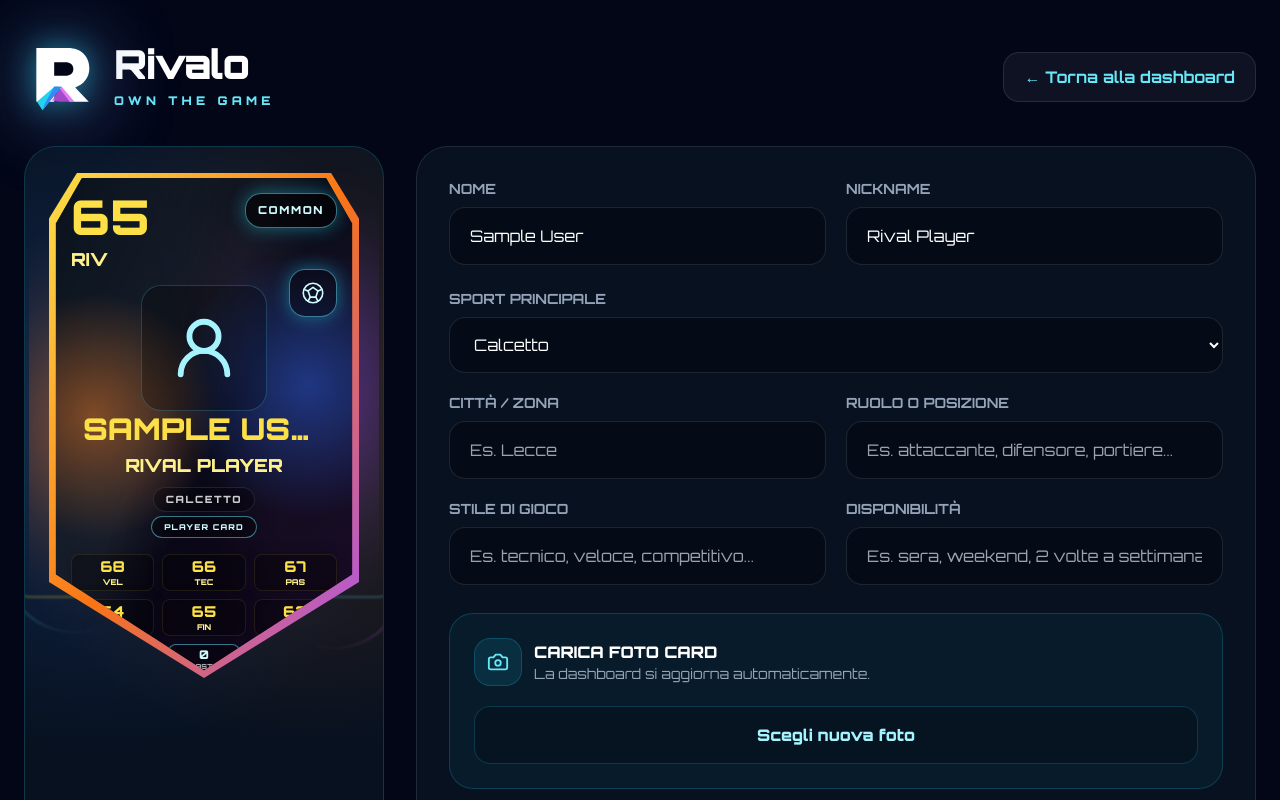
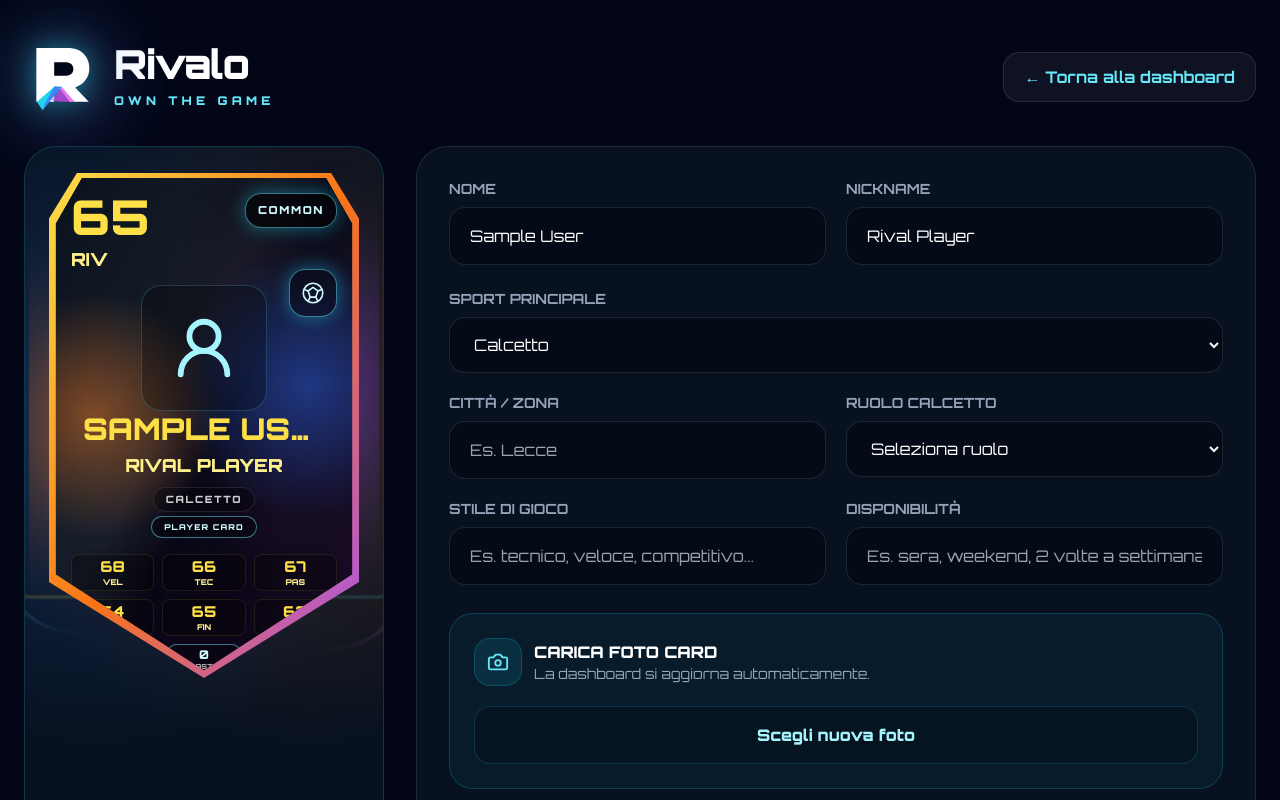
Before and after one commit to RivaloApp/rivalo-app, a Next.js app: page /profile in a window 1280 px wide. Shown: the top 800 px of the page. Built offline with nearby package versions, Linux system fonts and the light colour scheme; no server answers; the database is empty; sample sign-in values are in the browser's storage.

Commit message:
Aggiunge ruoli calcetto alla card giocatore

```diff
--- a/app/profile/page.tsx
+++ b/app/profile/page.tsx
@@ -27,6 +27,30 @@ function sportLabel(value?: string) {
   if (sport === "tennis") return "Tennis";
 
   return "Calcetto";
+}
+
+function normalizeCalcettoRole(value?: string) {
+  const role = (value || "").toLowerCase().trim();
+
+  if (role.includes("port")) return "portiere";
+  if (role.includes("dif")) return "difensore";
+  if (role.includes("cent")) return "centrocampista";
+  if (role.includes("att")) return "attaccante";
+  if (role.includes("jolly")) return "jolly";
+
+  return role;
+}
+
+function calcettoRoleLabel(value?: string) {
+  const role = normalizeCalcettoRole(value);
+
+  if (role === "portiere") return "Portiere";
+  if (role === "difensore") return "Difensore";
+  if (role === "centrocampista") return "Centrocampista";
+  if (role === "attaccante") return "Attaccante";
+  if (role === "jolly") return "Jolly";
+
+  return "Non impostato";
 }
 
 function getSportRolePlaceholder(value?: string) {
@@ -59,6 +83,10 @@ function getProfileStats(mainSport: string, {
   level,
   winStreak,
   bestStreak,
+  role,
+  goalsConceded,
+  cleanSheets,
+  penaltiesSaved,
 }: {
   rivalScore: number;
   wins: number;
@@ -71,6 +99,10 @@ function getProfileStats(mainSport: string, {
   level: number;
   winStreak: number;
   bestStreak: number;
+  role: string;
+  goalsConceded: number;
+  cleanSheets: number;
+  penaltiesSaved: number;
 }) {
   const sport = normalizeSport(mainSport);
   const winRate =
@@ -94,8 +126,26 @@ function getProfileStats(mainSport: string, {
     ];
   }
 
+  if (normalizeCalcettoRole(role) === "portiere") {
+    const goalsConcededAverage =
+      matchesPlayed > 0 ? (goalsConceded / matchesPlayed).toFixed(1) : "0.0";
+
     return [
       ...base,
+      { label: "Ruolo", value: "POR" },
+      { label: "Gol subiti", value: String(goalsConceded) },
+      { label: "Media GS", value: goalsConcededAverage },
+      { label: "Clean Sheet", value: String(cleanSheets) },
+      { label: "Rigori parati", value: String(penaltiesSaved) },
+      { label: "MVP", value: String(mvp) },
+      { label: "Serie vitt.", value: String(winStreak) },
+      { label: "Miglior serie", value: String(bestStreak) },
+    ];
+  }
+
+  return [
+    ...base,
+    { label: "Ruolo", value: calcettoRoleLabel(role) },
     { label: "Gol", value: String(goals) },
     { label: "Assist", value: String(assists) },
     { label: "MVP", value: String(mvp) },
@@ -134,6 +184,9 @@ const [deletionRequested, setDeletionRequested] = useState(false);
   const [assists, setAssists] = useState(0);
   const [winStreak, setWinStreak] = useState(0);
   const [bestStreak, setBestStreak] = useState(0);
+  const [goalsConceded, setGoalsConceded] = useState(0);
+  const [cleanSheets, setCleanSheets] = useState(0);
+  const [penaltiesSaved, setPenaltiesSaved] = useState(0);
 
   useEffect(() => {
     const unsubscribe = onAuthStateChanged(auth, async (currentUser) => {
@@ -179,6 +232,9 @@ setDeletionRequested(Boolean(data.deletionRequested));
           setAssists(Number(data.assists || 0));
           setWinStreak(Number(data.winStreak || 0));
           setBestStreak(Number(data.bestStreak || 0));
+          setGoalsConceded(Number(data.goalsConceded || 0));
+          setCleanSheets(Number(data.cleanSheets || 0));
+          setPenaltiesSaved(Number(data.penaltiesSaved || 0));
         } else {
           setName(currentUser.displayName || "");
           setNickname("Rival Player");
@@ -200,6 +256,9 @@ setDeletionRequested(false);
           setAssists(0);
           setWinStreak(0);
           setBestStreak(0);
+          setGoalsConceded(0);
+          setCleanSheets(0);
+          setPenaltiesSaved(0);
           setPhotoUrl("");
         }
       } finally {
@@ -314,15 +373,19 @@ setDeletionRequested(false);
         return;
       }
 
+      const finalSport = hasPlayedMatches ? oldSport : nextSport;
+      const finalRole =
+        finalSport === "calcetto" ? normalizeCalcettoRole(role) : role.trim();
+
       await setDoc(
         userRef,
         {
           name: name.trim(),
           nickname: nickname.trim(),
-          mainSport: hasPlayedMatches ? oldSport : nextSport,
-          sport: hasPlayedMatches ? oldSport : nextSport,
+          mainSport: finalSport,
+          sport: finalSport,
           city: city.trim(),
-          role: role.trim(),
+          role: finalRole,
           playStyle: playStyle.trim(),
           availability: availability.trim(),
           photoUrl,
@@ -362,9 +425,15 @@ setDeletionRequested(false);
     level,
     winStreak,
     bestStreak,
+    role,
+    goalsConceded,
+    cleanSheets,
+    penaltiesSaved,
   });
 
   const sportLockedByStats = matchesPlayed > 0;
+  const isCalcettoProfile = normalizeSport(sport) === "calcetto";
+  const isGoalkeeper = isCalcettoProfile && normalizeCalcettoRole(role) === "portiere";
 
   return (
     <main className="min-h-screen overflow-x-hidden bg-[#020617] px-4 py-8 text-white sm:px-6 sm:py-10">
@@ -407,6 +476,10 @@ setDeletionRequested(false);
                 goals={goals}
                 assists={assists}
                 winStreak={winStreak}
+                role={role}
+                goalsConceded={goalsConceded}
+                cleanSheets={cleanSheets}
+                penaltiesSaved={penaltiesSaved}
               />
             </div>
           </div>
@@ -466,6 +539,33 @@ setDeletionRequested(false);
     placeholder="Es. Lecce"
   />
 
+  {isCalcettoProfile ? (
+    <div className="min-w-0">
+      <label className="mb-2 block text-sm font-bold uppercase text-slate-400">
+        Ruolo calcetto
+      </label>
+
+      <select
+        value={normalizeCalcettoRole(role)}
+        onChange={(e) => setRole(e.target.value)}
+        disabled={accountStatus === "deletion_requested" || deletionRequested}
+        className="w-full min-w-0 rounded-2xl border border-white/10 bg-black/30 px-5 py-4 outline-none transition focus:border-cyan-400 disabled:opacity-60"
+      >
+        <option value="">Seleziona ruolo</option>
+        <option value="portiere">Portiere</option>
+        <option value="difensore">Difensore</option>
+        <option value="centrocampista">Centrocampista</option>
+        <option value="attaccante">Attaccante</option>
+        <option value="jolly">Jolly</option>
+      </select>
+
+      {normalizeCalcettoRole(role) === "portiere" && (
+        <div className="mt-3 rounded-2xl border border-cyan-400/20 bg-cyan-400/10 p-4 text-sm font-bold leading-6 text-cyan-100">
+          Card portiere attiva: i valori premiano riflessi, presa, piazzamento e clean sheet.
+        </div>
+      )}
+    </div>
+  ) : (
     <Field
       label="Ruolo o posizione"
       disabled={accountStatus === "deletion_requested" || deletionRequested}
@@ -473,6 +573,7 @@ setDeletionRequested(false);
       setValue={setRole}
       placeholder={getSportRolePlaceholder(sport)}
     />
+  )}
 </div>
 
 <div className="mt-5 grid gap-5 md:grid-cols-2">
@@ -544,8 +645,8 @@ setDeletionRequested(false);
 
                 <StatBox
                   icon={<Star />}
-                  label={normalizeSport(sport) === "calcetto" ? "MVP" : "Streak"}
-                  value={normalizeSport(sport) === "calcetto" ? String(mvp) : String(winStreak)}
+                  label={isGoalkeeper ? "Clean Sheet" : normalizeSport(sport) === "calcetto" ? "MVP" : "Streak"}
+                  value={isGoalkeeper ? String(cleanSheets) : normalizeSport(sport) === "calcetto" ? String(mvp) : String(winStreak)}
                 />
 
                 {profileStats.map((stat) => (
--- a/components/PlayerCard.tsx
+++ b/components/PlayerCard.tsx
@@ -14,6 +14,10 @@ type PlayerCardProps = {
   goals?: number;
   assists?: number;
   winStreak?: number;
+  role?: string;
+  goalsConceded?: number;
+  cleanSheets?: number;
+  penaltiesSaved?: number;
 };
 
 function normalizeSport(value?: string) {
@@ -38,13 +42,37 @@ function sportLabel(value?: string) {
   return "CALCETTO";
 }
 
-function getSportPositionLabel(value?: string) {
+function normalizeCalcettoRole(value?: string) {
+  const role = (value || "").toLowerCase().trim();
+
+  if (role.includes("port")) return "portiere";
+  if (role.includes("dif")) return "difensore";
+  if (role.includes("cent")) return "centrocampista";
+  if (role.includes("att")) return "attaccante";
+  if (role.includes("jolly")) return "jolly";
+
+  return role;
+}
+
+function calcettoRoleCardLabel(value?: string) {
+  const role = normalizeCalcettoRole(value);
+
+  if (role === "portiere") return "GOALKEEPER";
+  if (role === "difensore") return "DEFENDER";
+  if (role === "centrocampista") return "MIDFIELD";
+  if (role === "attaccante") return "STRIKER";
+  if (role === "jolly") return "UTILITY";
+
+  return "PLAYER CARD";
+}
+
+function getSportPositionLabel(value?: string, role?: string) {
   const sport = normalizeSport(value);
 
   if (sport === "padel") return "CONTROL PAIR";
   if (sport === "tennis") return "BASELINE PRO";
 
-  return "PLAYER CARD";
+  return calcettoRoleCardLabel(role);
 }
 
 function SportCardIcon({ mainSport }: { mainSport: string }) {
@@ -163,6 +191,10 @@ function getCardBottomStats({
   assists,
   mvp,
   winStreak,
+  role,
+  goalsConceded,
+  cleanSheets,
+  penaltiesSaved,
 }: {
   mainSport: string;
   wins: number;
@@ -171,6 +203,10 @@ function getCardBottomStats({
   assists: number;
   mvp: number;
   winStreak: number;
+  role: string;
+  goalsConceded: number;
+  cleanSheets: number;
+  penaltiesSaved: number;
 }) {
   const sport = normalizeSport(mainSport);
   const winRate =
@@ -189,6 +225,14 @@ function getCardBottomStats({
       { label: "WIN", value: wins },
       { label: "WR%", value: winRate },
       { label: "MVP", value: mvp },
+    ];
+  }
+
+  if (normalizeCalcettoRole(role) === "portiere") {
+    return [
+      { label: "GS", value: goalsConceded },
+      { label: "CS", value: cleanSheets },
+      { label: "RP", value: penaltiesSaved },
     ];
   }
 
@@ -285,6 +329,10 @@ function getSportStats({
   goals = 0,
   assists = 0,
   winStreak = 0,
+  role = "",
+  goalsConceded = 0,
+  cleanSheets = 0,
+  penaltiesSaved = 0,
   level = 1,
   xp = 0,
 }: {
@@ -296,6 +344,10 @@ function getSportStats({
   goals?: number;
   assists?: number;
   winStreak?: number;
+  role?: string;
+  goalsConceded?: number;
+  cleanSheets?: number;
+  penaltiesSaved?: number;
   level?: number;
   xp?: number;
 }) {
@@ -329,6 +381,21 @@ function getSportStats({
     ];
   }
 
+  if (normalizeCalcettoRole(role) === "portiere") {
+    const cleanSheetBoost = Math.min(8, cleanSheets * 1.6);
+    const penaltyBoost = Math.min(7, penaltiesSaved * 2);
+    const concededPenalty = Math.min(6, goalsConceded * 0.15);
+
+    return [
+      { label: "RIF", value: clampStat(rating + activityBoost + 2) },
+      { label: "PRE", value: clampStat(rating + cleanSheetBoost + 1) },
+      { label: "POS", value: clampStat(rating + winBoost + levelBoost) },
+      { label: "LAN", value: clampStat(rating + xpBoost + 1) },
+      { label: "RIG", value: clampStat(rating + penaltyBoost) },
+      { label: "TEN", value: clampStat(rating + cleanSheetBoost - concededPenalty) },
+    ];
+  }
+
   return [
     { label: "VEL", value: clampStat(rating + 3 + activityBoost * 0.2) },
     { label: "TEC", value: clampStat(rating + 1 + Math.min(7, goals * 0.35)) },
@@ -353,6 +420,10 @@ export default function PlayerCard({
   goals = 0,
   assists = 0,
   winStreak = 0,
+  role = "",
+  goalsConceded = 0,
+  cleanSheets = 0,
+  penaltiesSaved = 0,
 }: PlayerCardProps) {
   const safeRivalScore = Number(rivalScore || 1000);
 
@@ -394,6 +465,10 @@ export default function PlayerCard({
     goals,
     assists,
     winStreak,
+    role,
+    goalsConceded,
+    cleanSheets,
+    penaltiesSaved,
     level,
     xp,
   });
@@ -406,6 +481,10 @@ export default function PlayerCard({
     assists,
     mvp,
     winStreak,
+    role,
+    goalsConceded,
+    cleanSheets,
+    penaltiesSaved,
   });
 
   return (
@@ -505,7 +584,7 @@ export default function PlayerCard({
               </div>
 
               <div className={`mx-auto mt-1 w-fit rounded-full border ${theme.badgeBorder} bg-black/35 px-3 py-1 text-[8px] font-black uppercase tracking-[0.14em] ${theme.badgeText}`}>
-                {getSportPositionLabel(mainSport)}
+                {getSportPositionLabel(mainSport, role)}
               </div>
             </div>
 
```
Lines whose indentation alone changed are shown as unchanged.
